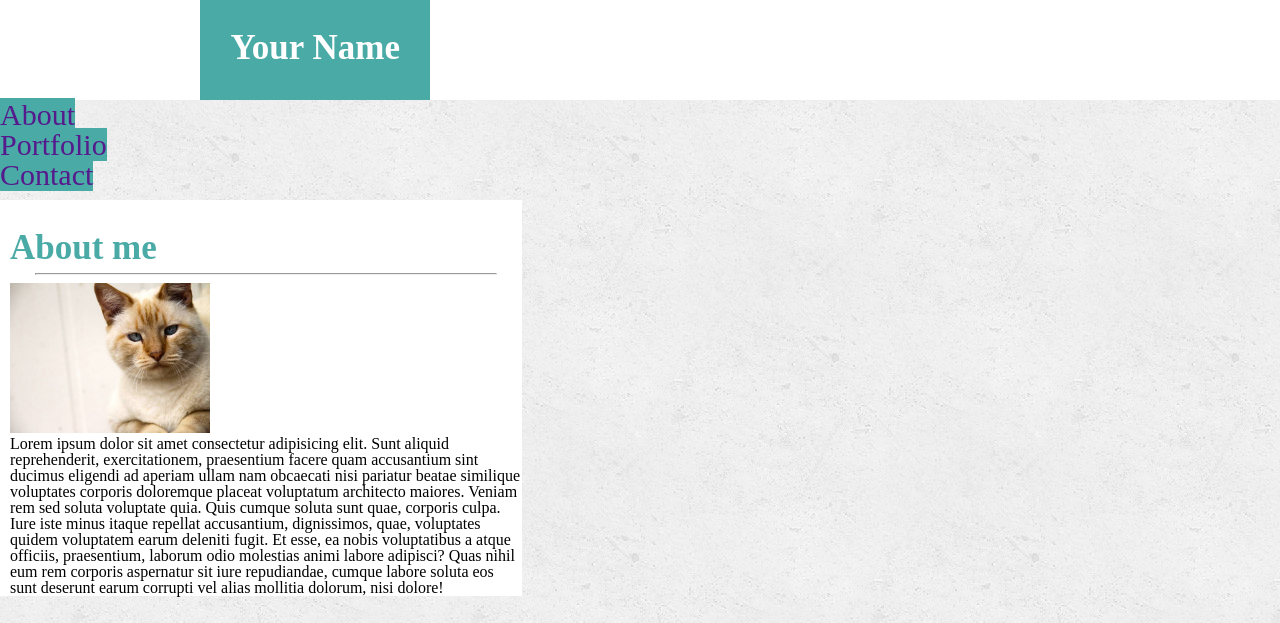
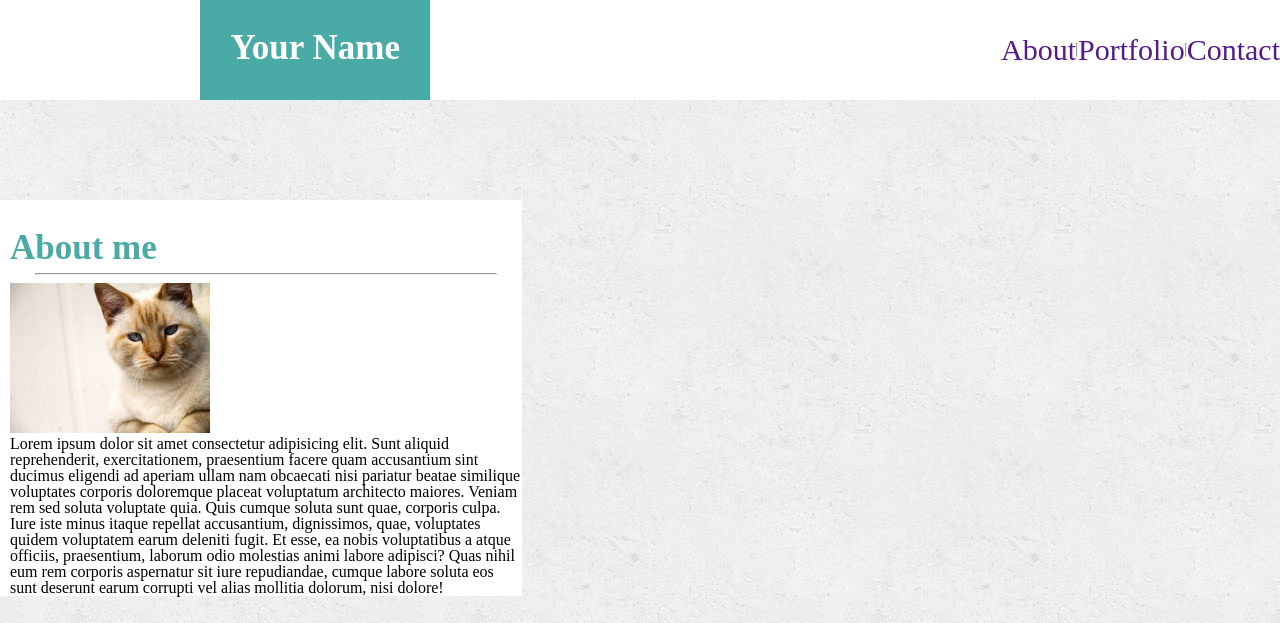
Before and after one commit to NihadGasimli/ders-res-box, a plain HTML site: page index.html in a window 1280 px wide. Shown: the top 623 px of the page. Drawn offline with Linux system fonts and the light colour scheme.

Commit message:
Loading project

```diff
--- a/assets/style.css
+++ b/assets/style.css
@@ -1,11 +1,21 @@
 body{
+    box-sizing: border-box;
     background-image: url(/assets/images/concrete_seamless.png);
 }
 header{
     width: 100%;
     background-color: #fff;
     height: 100px;
+    display: flex;
+    align-items: center;
+    flex-direction: row;
+    justify-content: space-between;
+}
 
+header .links ul{
+    display: flex;
+}
+header .links ul li{
 }
 .name{
     font-size: 35px;
@@ -19,9 +29,9 @@ header{
     text-align: center;
     padding-top:30px;
 }
-.ul a{
+.links a{
     font-size: 30px;
-    background-color:#4AAAA6 ;
+    background-color:white ;
     text-decoration: none;
 
 }
--- a/index.html
+++ b/index.html
@@ -14,10 +14,12 @@
         <div class="name">
             <p>Your Name</p>
         </div>
-        <div class="ul">
+        <div class="links">
             <ul>
                 <li><a href="">About</a></li>
+                <hr>
                 <li><a href="">Portfolio</a></li>
+                <hr>
                 <li><a href="">Contact</a></li>
             </ul>
         </div>
```
